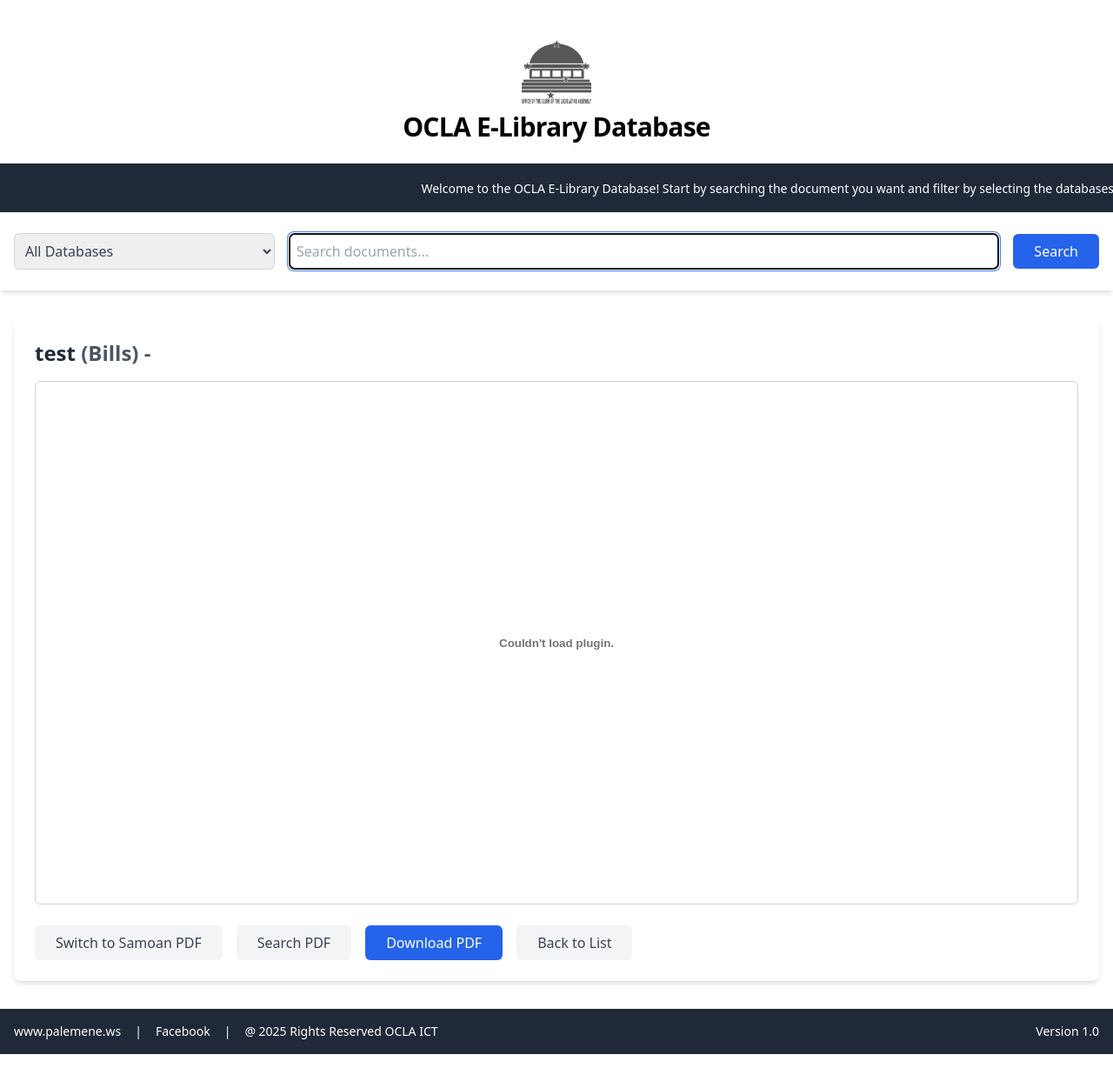
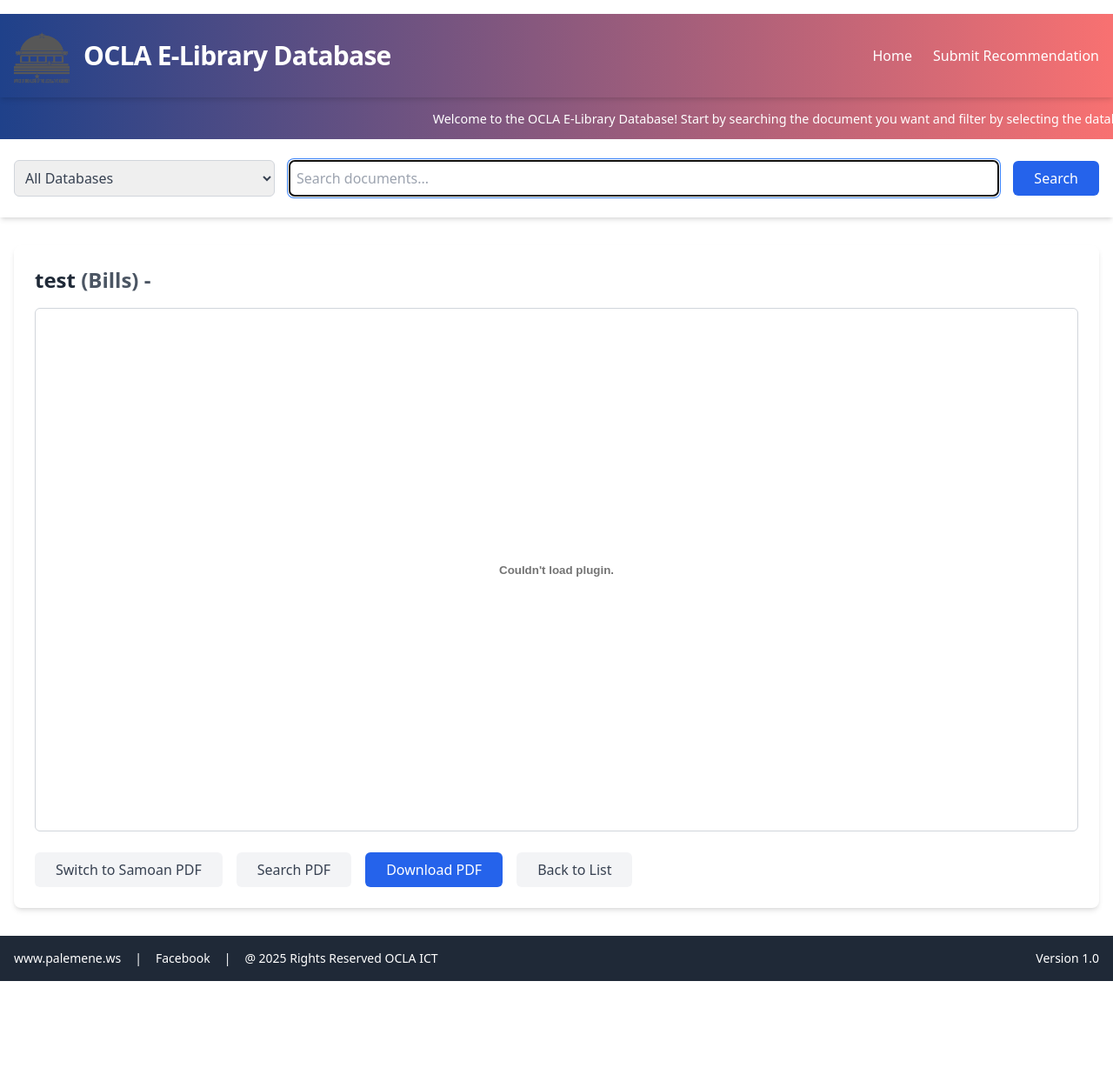
Before and after one commit to zeldris2025/library, a Django app: page /1/view/ in a window 1280 px wide. Shown: the whole page at 87% size. After the commit the page ends 1128 px from the top, so only its background shows below. Run offline with Django 3.2, Linux system fonts and the light colour scheme; data comes from the database, SQL or seed files in the repository; both versions use the stored data as it was after the commit; some libraries are stand-ins or nearby versions.

Commit message:
added styling on the header

```diff
--- a/documents/templates/documents/base.html
+++ b/documents/templates/documents/base.html
@@ -13,11 +13,14 @@
             overflow: hidden;
             white-space: nowrap;
             position: relative;
+            background: linear-gradient(to right,rgb(31, 65, 138), #f87171); /* Refined red gradient */
         }
         .marquee-text {
             display: inline-block;
             animation: marquee 20s linear infinite;
             padding-right: 2rem;
+            font-size: 0.9rem;
+            font-weight: 500;
         }
         @keyframes marquee {
             0% { transform: translateX(100%); }
@@ -28,23 +31,94 @@
         }
         /* Header gradient */
         .header-gradient {
-            {% comment %} background: linear-gradient(to right,rgb(133, 0, 0),rgb(241, 130, 130)); {% endcomment %}
+            background: linear-gradient(to right,rgb(31, 65, 138), #f87171); /* Refined red gradient */
+            transition: all 0.3s ease;
+        }
+        /* Navigation link hover effect */
+        .nav-link {
+            position: relative;
+            transition: color 0.3s ease;
+        }
+        .nav-link::after {
+            content: '';
+            position: absolute;
+            width: 0;
+            height: 2px;
+            bottom: -2px;
+            left: 0;
+            background-color: #ffffff;
+            transition: width 0.3s ease;
+        }
+        .nav-link:hover::after {
+            width: 100%;
+        }
+        /* Hamburger menu icon */
+        .hamburger div {
+            width: 25px;
+            height: 3px;
+            background-color: #ffffff;
+            margin: 5px 0;
+            transition: all 0.3s ease;
+        }
+        /* Mobile menu toggle */
+        #mobile-menu:checked ~ .mobile-menu {
+            max-height: 400px;
+            opacity: 1;
+        }
+        .mobile-menu {
+            max-height: 0;
+            opacity: 0;
+            transition: all 0.3s ease;
+            overflow: hidden;
+        }
+        /* Shadow effect for header */
+        .header-shadow {
+            box-shadow: 0 4px 6px -1px rgba(0, 0, 0, 0.1), 0 2px 4px -1px rgba(0, 0, 0, 0.06);
         }
     </style>
 </head>
-<body class="bg-white text-white py-4">
-    <header class="header-gradient text-black shadow-lg">
-        <div class="container mx-auto px-4 py-6 flex flex-col items-center">
-            <img src="{% static 'images/Palemene_logo_3.png' %}" alt="OCLA Logo" class="h-20 w-auto mb-2">
-            <h1 class="text-3xl font-extrabold tracking-tight">OCLA E-Library Database</h1>
+<body class="bg-white text-gray-900 py-4">
+    <header class="header-gradient text-white sticky top-0 z-50 header-shadow">
+        <div class="container mx-auto px-4 py-4">
+            <div class="flex items-center justify-between">
+                <!-- Logo and Title -->
+                <div class="flex items-center space-x-4">
+                    <img src="{% static 'images/Palemene_logo_3.png' %}" alt="OCLA Logo" class="h-16 w-auto">
+                    <h1 class="text-2xl md:text-3xl font-extrabold tracking-tight">OCLA E-Library Database</h1>
+                </div>
+                <!-- Desktop Navigation -->
+                <nav class="hidden md:flex items-center space-x-6">
+                    <a href="{% url 'documents:document_list' %}" class="nav-link text-white hover:text-gray-200 font-medium">Home</a>
+                    <a href="#" class="nav-link text-white hover:text-gray-200 font-medium">Submit Recommendation</a>
+                </nav>
+                <!-- Hamburger Menu for Mobile -->
+                <div class="md:hidden">
+                    <label for="mobile-menu" class="cursor-pointer">
+                        <div class="hamburger">
+                            <div></div>
+                            <div></div>
+                            <div></div>
+                        </div>
+                    </label>
+                </div>
+            </div>
+            <!-- Mobile Navigation -->
+            <input type="checkbox" id="mobile-menu" class="hidden">
+            <nav class="mobile-menu md:hidden flex flex-col space-y-4 mt-4 bg-white text-gray-900 p-4 rounded-md shadow-lg">
+                <a href="{% url 'documents:document_list' %}" class="text-gray-900 hover:text-blue-600 font-medium">Home</a>
+                <a href="#" class="text-gray-900 hover:text-blue-600 font-medium">Bills</a>
+                <a href="#" class="text-gray-900 hover:text-blue-600 font-medium">Acts</a>
+                <a href="#" class="text-gray-900 hover:text-blue-600 font-medium">Regulations</a>
+                <a href="#" class="text-gray-900 hover:text-blue-600 font-medium">Contact</a>
+            </nav>
         </div>
     </header>
 
-    <div class="marquee-container bg-gray-800 text-white py-4">
+    <div class="marquee-container text-white py-3">
         {% for ad in ads %}
-            <span class="marquee-text text-sm">{{ ad.text }}</span>
+            <span class="marquee-text">{{ ad.text }}</span>
         {% empty %}
-            <span class="marquee-text text-sm">Welcome to the OCLA E-Library Database! Start by searching the document you want and filter by selecting the databases between Bills, Acts, Regulations, and more. Note: The IMS are still updating the databases.</span>
+            <span class="marquee-text">Welcome to the OCLA E-Library Database! Start by searching the document you want and filter by selecting the databases between Bills, Acts, Regulations, and more. Note: The IMS are still updating the databases.</span>
         {% endfor %}
     </div>
 
@@ -77,11 +151,10 @@
                 <span>|</span>
                 <a href="https://www.facebook.com" class="hover:underline" target="_blank" rel="noopener noreferrer">Facebook</a>
                 <span>|</span>
-                <p>@ 2025 Rights Reserved OCLA ICT
+                <p>@ 2025 Rights Reserved OCLA ICT</p>
             </div>
             <p>Version 1.0</p>
         </div>
     </footer>
-
 </body>
 </html>
```
Also changed, not shown: documents/admin.py (+8 -9 lines), documents/templates/documents/document_list.html (+7 -1 lines), db.sqlite3.
